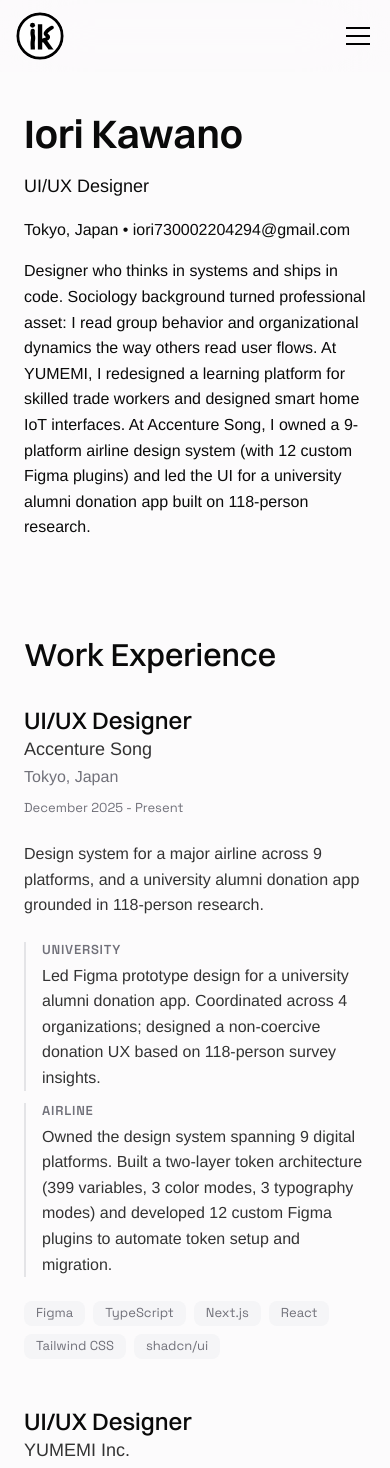
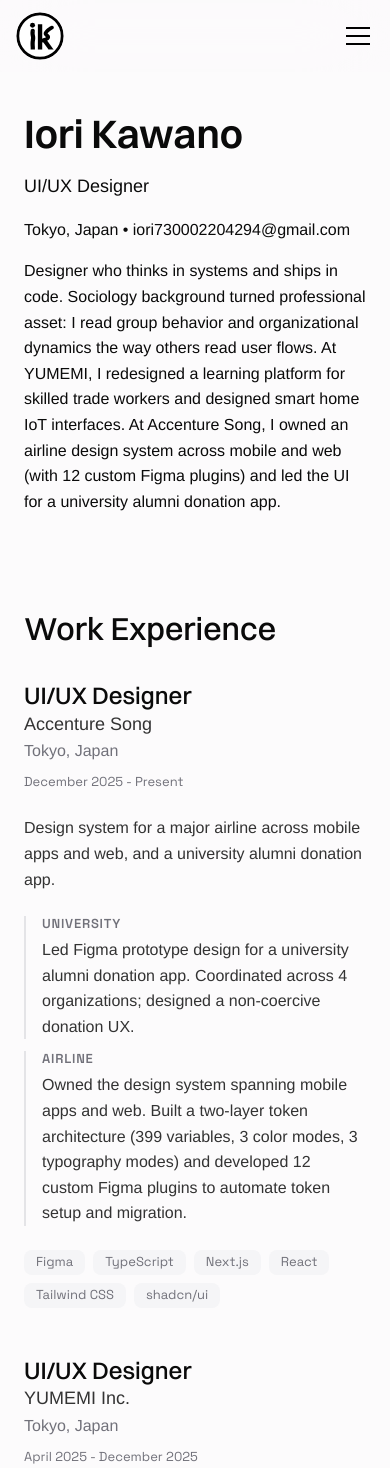
Before and after one commit to iori73/portfolio, a Next.js app: page /en/cv in a window 390 px wide. Shown: the top 1468 px of the page. Built offline with nearby package versions, Linux system fonts and the light colour scheme.

Commit message:
fix: replace '9 platforms' with mobile/web, remove 118-person   research reference

```diff
--- a/src/data/cvData.ts
+++ b/src/data/cvData.ts
@@ -69,8 +69,8 @@ export const cvData: CVData = {
     email: 'iori730002204294@gmail.com',
     website: 'https://iori-kawano.vercel.app',
     summary: {
-      en: 'Designer who thinks in systems and ships in code. Sociology background turned professional asset: I read group behavior and organizational dynamics the way others read user flows. At YUMEMI, I redesigned a learning platform for skilled trade workers and designed smart home IoT interfaces. At Accenture Song, I owned a 9-platform airline design system (with 12 custom Figma plugins) and led the UI for a university alumni donation app built on 118-person research.',
-      jp: '社会学を学び、システムで考え、コードで実装するデザイナー。集団行動と組織のダイナミクスを読む力が、ユーザー行動の分析と組織への定着設計に直結しています。ゆめみでは職人向け学習プラットフォームのUIリニューアルとスマートホームIoTインターフェースを担当。アクセンチュア・ソングでは、大手航空会社の9プラットフォームにわたるデザインシステム（カスタムFigmaプラグイン12本）と、118名のリサーチに基づく大学OB・OG向け寄付アプリのUIを担当。',
+      en: 'Designer who thinks in systems and ships in code. Sociology background turned professional asset: I read group behavior and organizational dynamics the way others read user flows. At YUMEMI, I redesigned a learning platform for skilled trade workers and designed smart home IoT interfaces. At Accenture Song, I owned an airline design system across mobile and web (with 12 custom Figma plugins) and led the UI for a university alumni donation app.',
+      jp: '社会学を学び、システムで考え、コードで実装するデザイナー。集団行動と組織のダイナミクスを読む力が、ユーザー行動の分析と組織への定着設計に直結しています。ゆめみでは職人向け学習プラットフォームのUIリニューアルとスマートホームIoTインターフェースを担当。アクセンチュア・ソングでは、大手航空会社のモバイル・Web横断デザインシステム（カスタムFigmaプラグイン12本）と大学OB・OG向け寄付アプリのUIを担当。',
     },
   },
   workExperience: [
@@ -89,14 +89,14 @@ export const cvData: CVData = {
       endDate: 'Present',
       description: {
         en: [
-          'Design system for a major airline across 9 platforms, and a university alumni donation app grounded in 118-person research.',
-          '[University] Led Figma prototype design for a university alumni donation app. Coordinated across 4 organizations; designed a non-coercive donation UX based on 118-person survey insights.',
-          '[Airline] Owned the design system spanning 9 digital platforms. Built a two-layer token architecture (399 variables, 3 color modes, 3 typography modes) and developed 12 custom Figma plugins to automate token setup and migration.',
+          'Design system for a major airline across mobile apps and web, and a university alumni donation app.',
+          '[University] Led Figma prototype design for a university alumni donation app. Coordinated across 4 organizations; designed a non-coercive donation UX.',
+          '[Airline] Owned the design system spanning mobile apps and web. Built a two-layer token architecture (399 variables, 3 color modes, 3 typography modes) and developed 12 custom Figma plugins to automate token setup and migration.',
         ],
         jp: [
-          '大手航空会社向けデザインシステム（9プラットフォーム）と、118名のリサーチに基づく大学OB・OG向け寄付アプリ。',
-          '[大学] 大学OB・OG向け寄付アプリのFigmaプロトタイプ設計を主導。4組織を調整し、118名のアンケートに基づく非強制的な寄付UXを設計。',
-          '[航空] 9つのデジタルプラットフォームにわたるデザインシステムを担当。2層トークンアーキテクチャ（399変数、3カラーモード、3タイポグラフィモード）を構築し、トークン設定・移行を自動化する12個のカスタムFigmaプラグインを開発。',
+          '大手航空会社向けデザインシステム（モバイルアプリ・Web）と、大学OB・OG向け寄付アプリ。',
+          '[大学] 大学OB・OG向け寄付アプリのFigmaプロトタイプ設計を主導。4組織を調整し、非強制的な寄付UXを設計。',
+          '[航空] モバイルアプリとWebにまたがるデザインシステムを担当。2層トークンアーキテクチャ（399変数、3カラーモード、3タイポグラフィモード）を構築し、トークン設定・移行を自動化する12個のカスタムFigmaプラグインを開発。',
         ],
       },
       technologies: ['Figma', 'TypeScript', 'Next.js', 'React', 'Tailwind CSS', 'shadcn/ui'],
```
